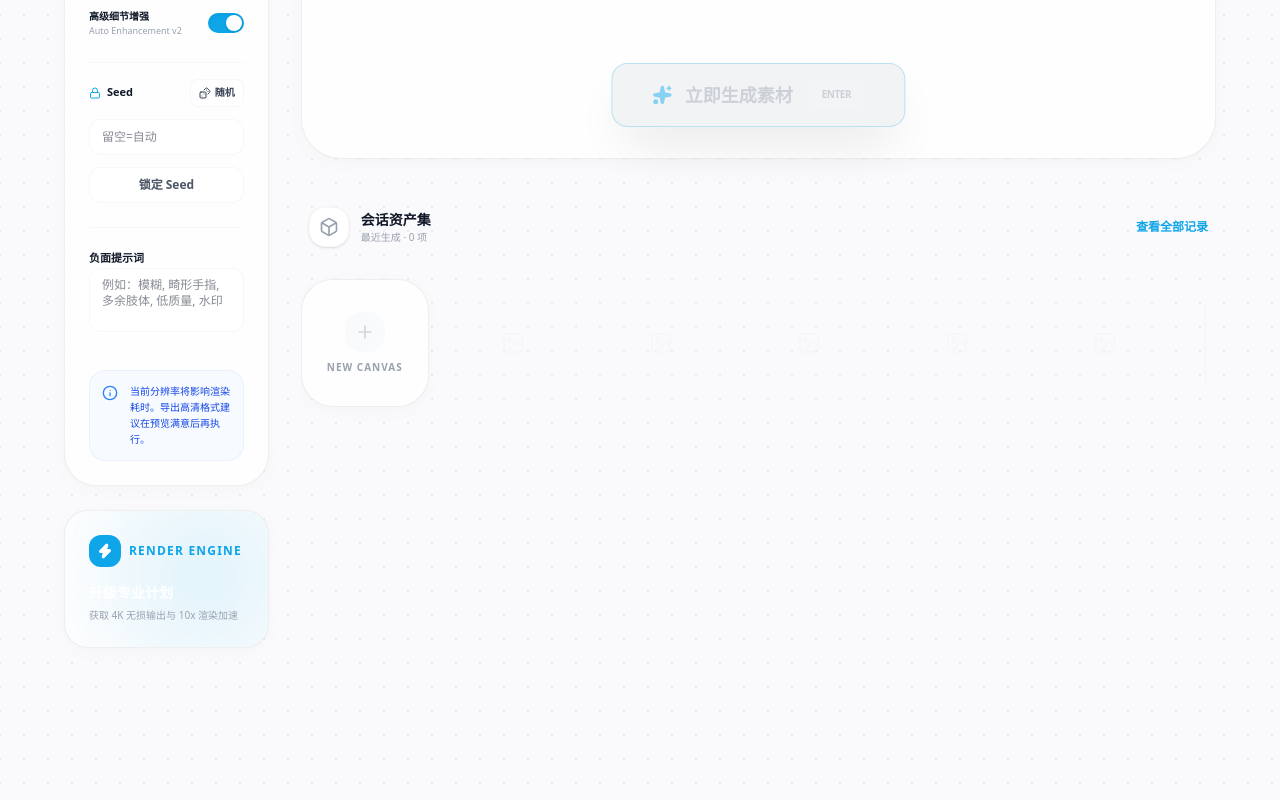
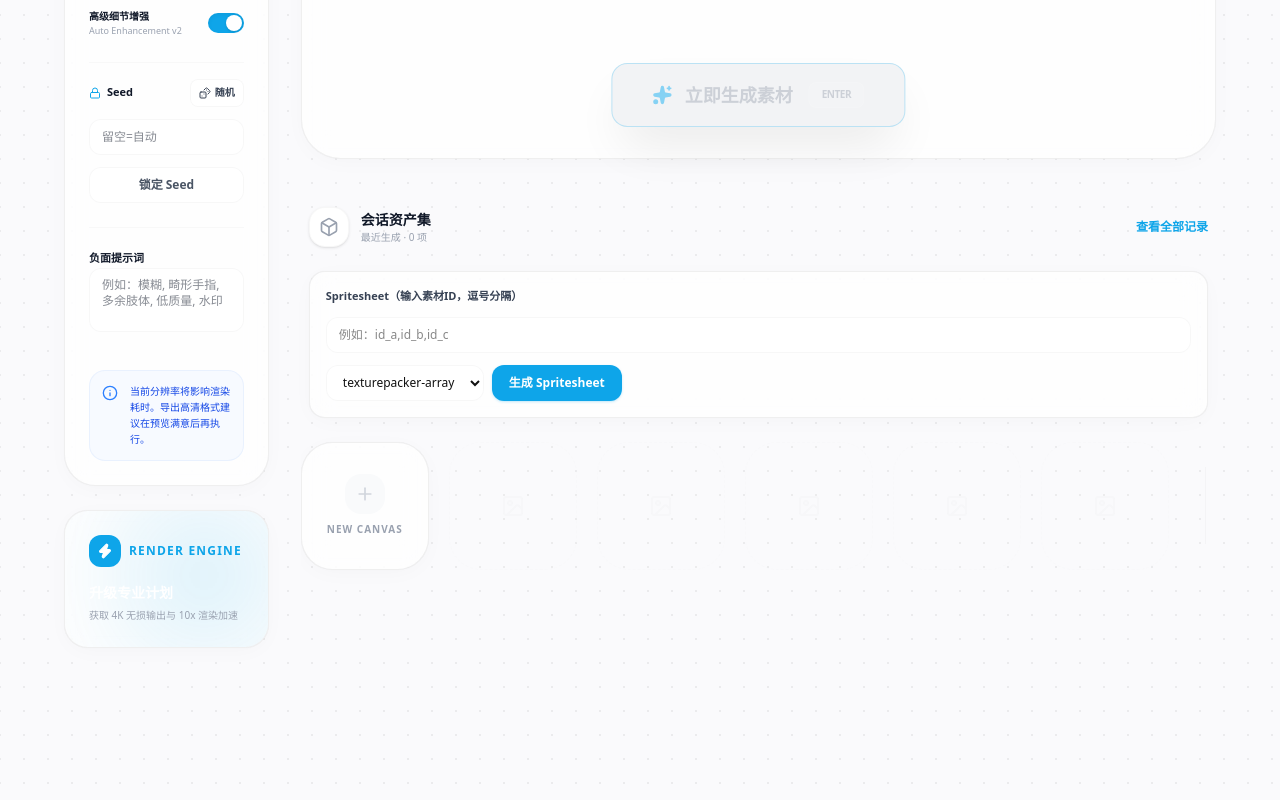
Before and after one commit to AlkaidSTART/gisfy, a Next.js app: page /generate in a window 1280 px wide. Shown: the part 969-1769 px from the top of the page. Built offline with nearby package versions, Linux system fonts and the light colour scheme.

Commit message:
feat: 添加生成精灵图功能，支持选择素材ID和格式

```diff
--- a/src/app/generate/page.tsx
+++ b/src/app/generate/page.tsx
@@ -44,6 +44,17 @@ export default function GeneratePage() {
     negativePrompt: "",
   });
   const [history, setHistory] = useState<Asset[]>([]);
+  const [sheetAssetIds, setSheetAssetIds] = useState("");
+  const [sheetFormat, setSheetFormat] = useState<
+    "texturepacker-array" | "aseprite" | "phaser" | "strip" | "grid"
+  >("texturepacker-array");
+  const [isBuildingSheet, setIsBuildingSheet] = useState(false);
+  const [sheetResult, setSheetResult] = useState<{
+    pngUrl: string;
+    jsonUrl: string;
+    frameCount: number;
+    sheetSize: { w: number; h: number };
+  } | null>(null);
   const pollingRef = useRef<ReturnType<typeof setInterval> | null>(null);
   const lockedSeedRef = useRef<number | undefined>(undefined);
 
@@ -177,6 +188,37 @@ export default function GeneratePage() {
     config.negativePrompt,
     pollTask,
   ]);
+
+  const handleBuildSpritesheet = useCallback(async () => {
+    const assetIds = sheetAssetIds
+      .split(",")
+      .map((id) => id.trim())
+      .filter(Boolean);
+    if (assetIds.length === 0 || isBuildingSheet) return;
+    setIsBuildingSheet(true);
+    try {
+      const res = await fetch("/api/spritesheet", {
+        method: "POST",
+        headers: { "Content-Type": "application/json" },
+        body: JSON.stringify({
+          assetIds,
+          format: sheetFormat,
+          name: "spritesheet",
+          padding: 1,
+        }),
+      });
+      const json = await res.json();
+      if (!res.ok || !json?.success) {
+        throw new Error(json?.error?.message || "生成 spritesheet 失败");
+      }
+      setSheetResult(json.data);
+    } catch (error) {
+      console.error(error);
+      setSheetResult(null);
+    } finally {
+      setIsBuildingSheet(false);
+    }
+  }, [sheetAssetIds, sheetFormat, isBuildingSheet]);
 
   useEffect(() => {
     return stopPolling;
@@ -359,6 +401,74 @@ export default function GeneratePage() {
                 查看全部记录
               </Link>
             </div>
+            <div className="px-2 mb-4">
+              <div className="glass-panel rounded-2xl bg-white/60 border border-white p-3 md:p-4 flex flex-col gap-3">
+                <p className="text-[11px] font-bold text-gray-700">
+                  Spritesheet（输入素材ID，逗号分隔）
+                </p>
+                <input
+                  value={sheetAssetIds}
+                  onChange={(e) => setSheetAssetIds(e.target.value)}
+                  placeholder="例如：id_a,id_b,id_c"
+                  className="h-9 rounded-xl border border-border/50 bg-white px-3 text-xs"
+                />
+                <div className="flex items-center gap-2">
+                  <select
+                    value={sheetFormat}
+                    onChange={(e) =>
+                      setSheetFormat(
+                        e.target.value as
+                          | "texturepacker-array"
+                          | "aseprite"
+                          | "phaser"
+                          | "strip"
+                          | "grid",
+                      )
+                    }
+                    className="h-9 rounded-xl border border-border/50 bg-white px-3 text-xs font-medium"
+                  >
+                    <option value="texturepacker-array">
+                      texturepacker-array
+                    </option>
+                    <option value="aseprite">aseprite</option>
+                    <option value="phaser">phaser</option>
+                    <option value="strip">strip</option>
+                    <option value="grid">grid</option>
+                  </select>
+                  <Button
+                    onClick={handleBuildSpritesheet}
+                    disabled={isBuildingSheet}
+                    className="h-9 rounded-xl text-xs font-bold"
+                  >
+                    {isBuildingSheet ? "生成中..." : "生成 Spritesheet"}
+                  </Button>
+                </div>
+                {sheetResult && (
+                  <div className="text-[11px] text-gray-600 flex flex-wrap gap-3">
+                    <span>
+                      帧数: {sheetResult.frameCount} / 尺寸:{" "}
+                      {sheetResult.sheetSize.w}x{sheetResult.sheetSize.h}
+                    </span>
+                    <a
+                      href={sheetResult.pngUrl}
+                      target="_blank"
+                      rel="noreferrer"
+                      className="text-[#0EA5E9] font-bold hover:underline"
+                    >
+                      打开 PNG
+                    </a>
+                    <a
+                      href={sheetResult.jsonUrl}
+                      target="_blank"
+                      rel="noreferrer"
+                      className="text-[#0EA5E9] font-bold hover:underline"
+                    >
+                      打开 JSON
+                    </a>
+                  </div>
+                )}
+              </div>
+            </div>
             <HistoryBar items={history} />
           </div>
         </div>
```
